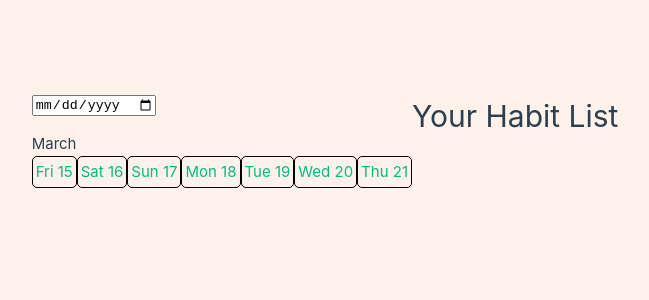
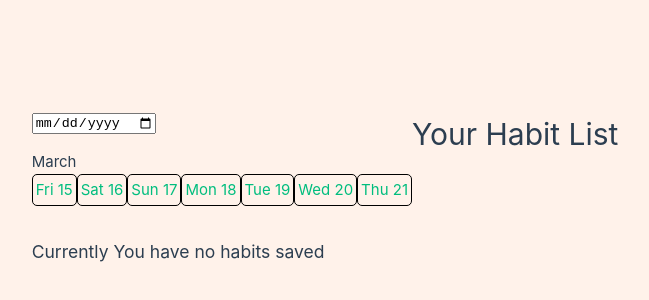
Before and after one commit to KarolisGaiv/habit-tracker, a Vue app: page / in a window 1280 px wide. Shown: the part 212-512 px from the top of the page, without its empty margins (228-877 px from the left). Built offline with nearby package versions, Linux system fonts and the light colour scheme.

Commit message:
add redirect

```diff
--- a/src/router/index.js
+++ b/src/router/index.js
@@ -22,6 +22,10 @@ const router = createRouter({
       name: 'AddHabit',
       component: AddHabit,
       props: true
+    },
+    {
+      path: "/day/",
+      redirect: "/"
     }
     // {
     //   path: '/about',
--- a/src/views/Dashboard/DashboardView.vue
+++ b/src/views/Dashboard/DashboardView.vue
@@ -18,12 +18,15 @@ loadAllData()
 
 <template>
   <h1>Your Habit List</h1>
-    <ul>
+    <ul v-if="allHabits.length > 0">
       <li class="habit-card" v-for="(habit, index) in allHabits" :key="index">
         {{ habit.name }}
         <button @click="deleteHabit(habit.name)" type="button" class="delete-btn">Delete habit</button>
       </li>
     </ul>
+    <div v-else>
+      <h3>Currently You have no habits saved</h3>
+      </div>
 </template>
 
 <style scoped>
```
